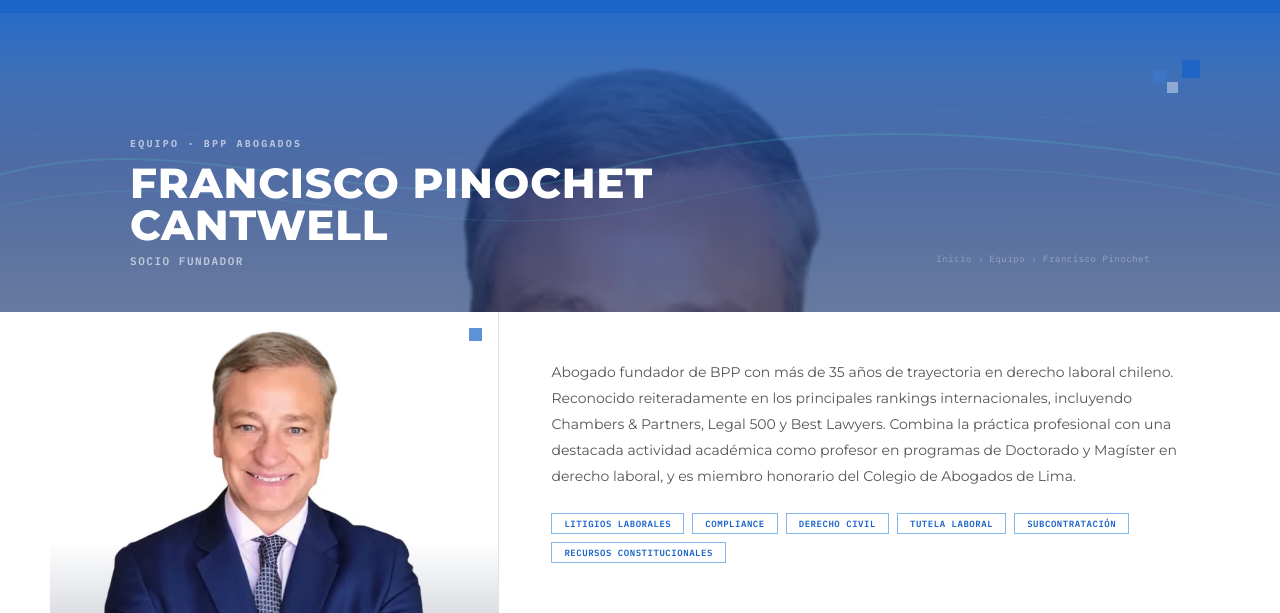
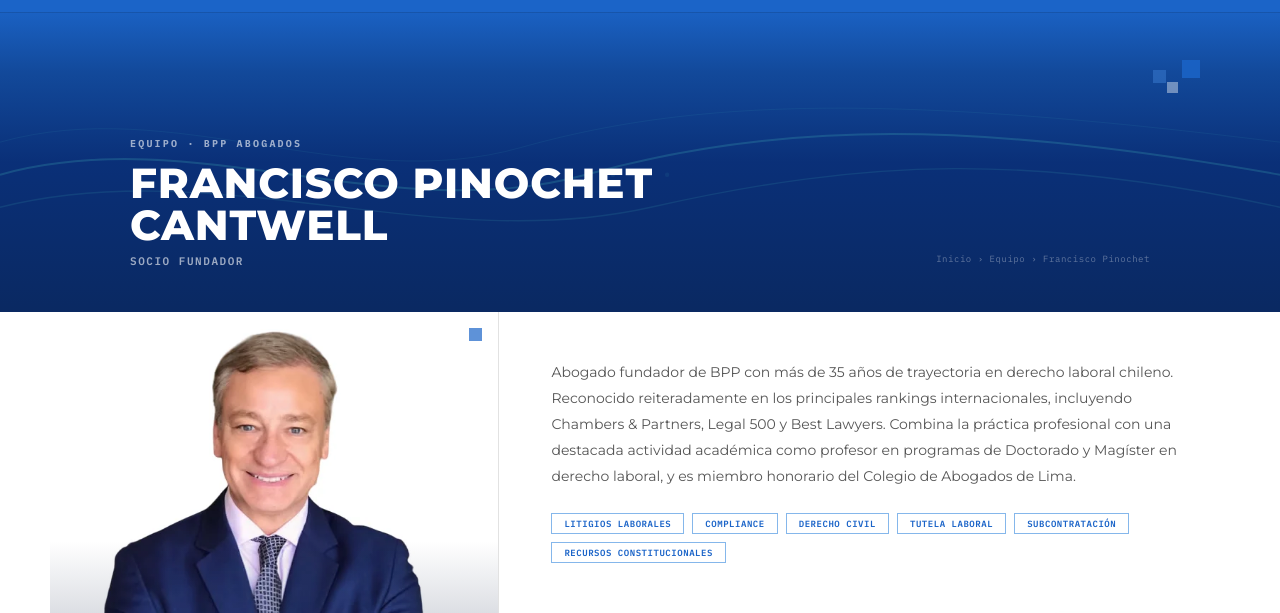
Before and after one commit to alvar-tron/BPP, a plain HTML site: page BPP_Asociado_Detalle.html in a window 1280 px wide. Shown: the part 96-709 px from the top of the page. Drawn offline with Linux system fonts and the light colour scheme.

Commit message:
Remove unused background image div from BPP_Asociado_Detalle.html to streamline the layout and improve code cleanliness.

```diff
--- a/BPP_Asociado_Detalle.html
+++ b/BPP_Asociado_Detalle.html
@@ -91,11 +91,6 @@ body { font-family:'Montserrat',sans-serif; background:var(--gray-bg); color:var
 .section-hero {
   height:300px; background:var(--blue-xdk);
   position:relative; overflow:hidden; display:flex; align-items:flex-end;
-}
-.sh-img {
-  position:absolute; inset:0;
-  background-image:url('francisco.webp');
-  background-size:cover; background-position:center top;
 }
 .sh-overlay {
   position:absolute; inset:0;
@@ -488,7 +483,6 @@ body { font-family:'Montserrat',sans-serif; background:var(--gray-bg); color:var
 
 <!-- HERO -->
 <section class="section-hero">
-  <div class="sh-img"></div>
   <div class="sh-overlay"></div>
   <svg class="sh-wave" viewBox="0 0 1180 300" preserveAspectRatio="none" xmlns="http://www.w3.org/2000/svg">
     <path d="M0,150 C180,100 360,200 540,150 S900,100 1180,150" stroke="#4ECDC4" stroke-width="1.8" fill="none"/>
```
